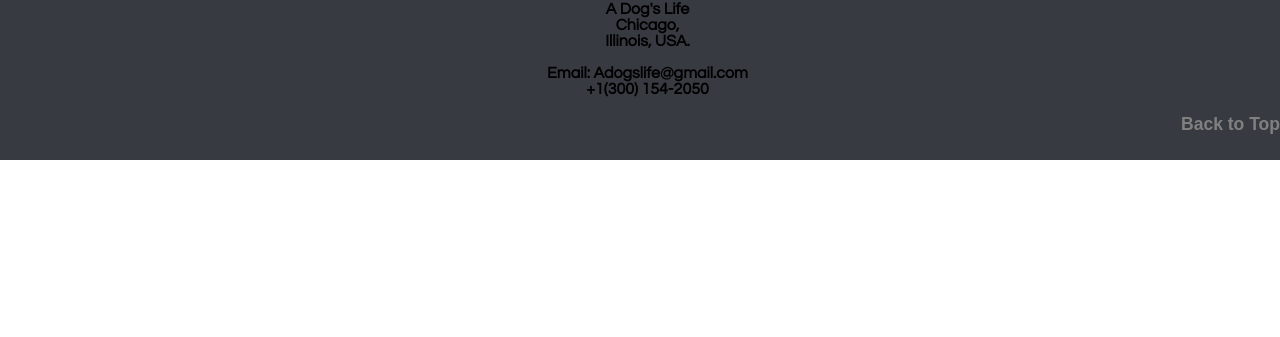
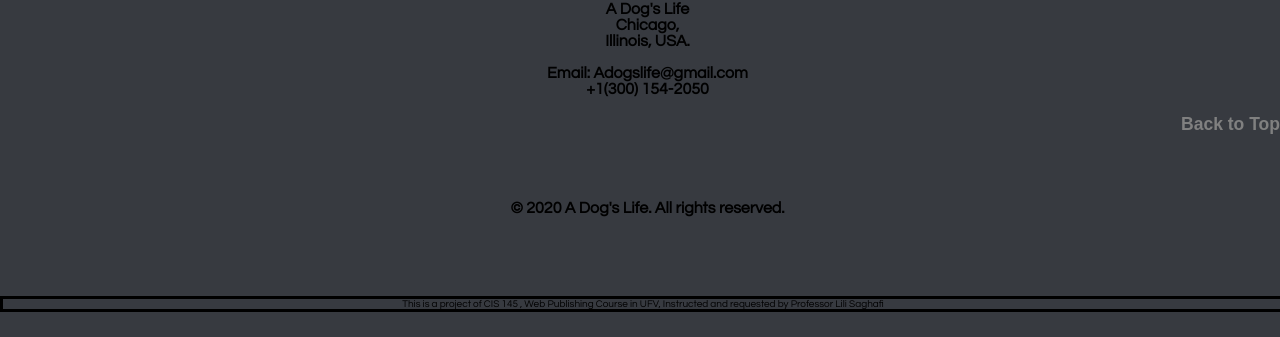
Before and after one commit to SuveerAdityaBhatia/a_dogs_life, a plain HTML site: page index.html in a window 1280 px wide. Shown: the part 1913-2250 px from the top of the page. Before the commit the page ends 2073 px from the top, so only its background shows below. Drawn offline with Linux system fonts and the light colour scheme.

Commit message:
Update index.html

```diff
--- a/index.html
+++ b/index.html
@@ -44,6 +44,15 @@ Illinois, USA. <br><br>Email: Adogslife@gmail.com<br>
 
 +1(300) 154-2050</p>
 <a class="backtotop" href="#home"><h3 style="text-align:right;">Back to Top</h3></a>
+        <br>
+        <br>
+        <br>
+        <p> © 2020 A Dog's Life. All rights reserved. </p>
+        <br>
+        <br>
+        <br>
+        <br>
+        <div style="font-size: 10px;border:2; border-style: solid;">This is a project of CIS 145 , Web Publishing Course in UFV, Instructed and requested by Professor Lili Saghafi</div>
       </div>
 
   </body>
```
